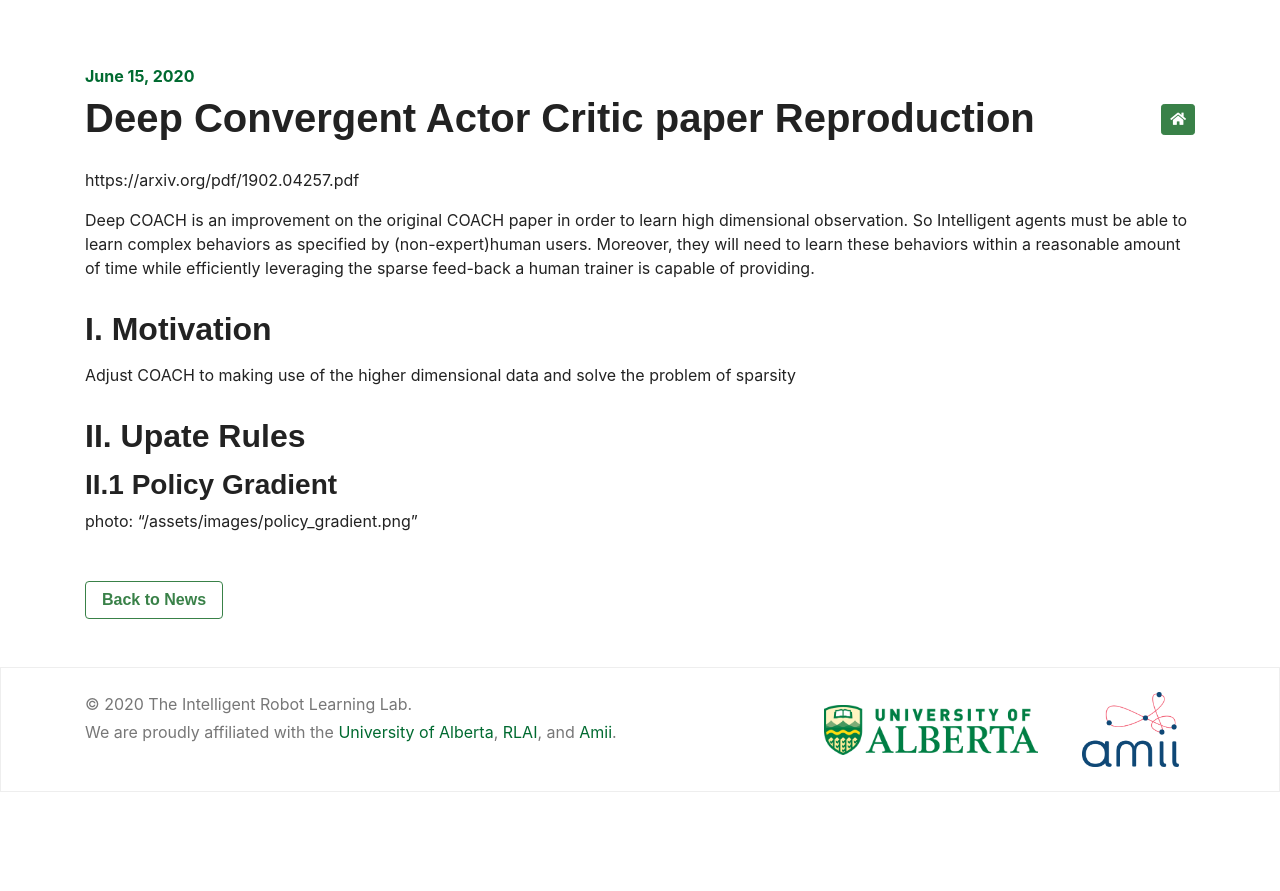
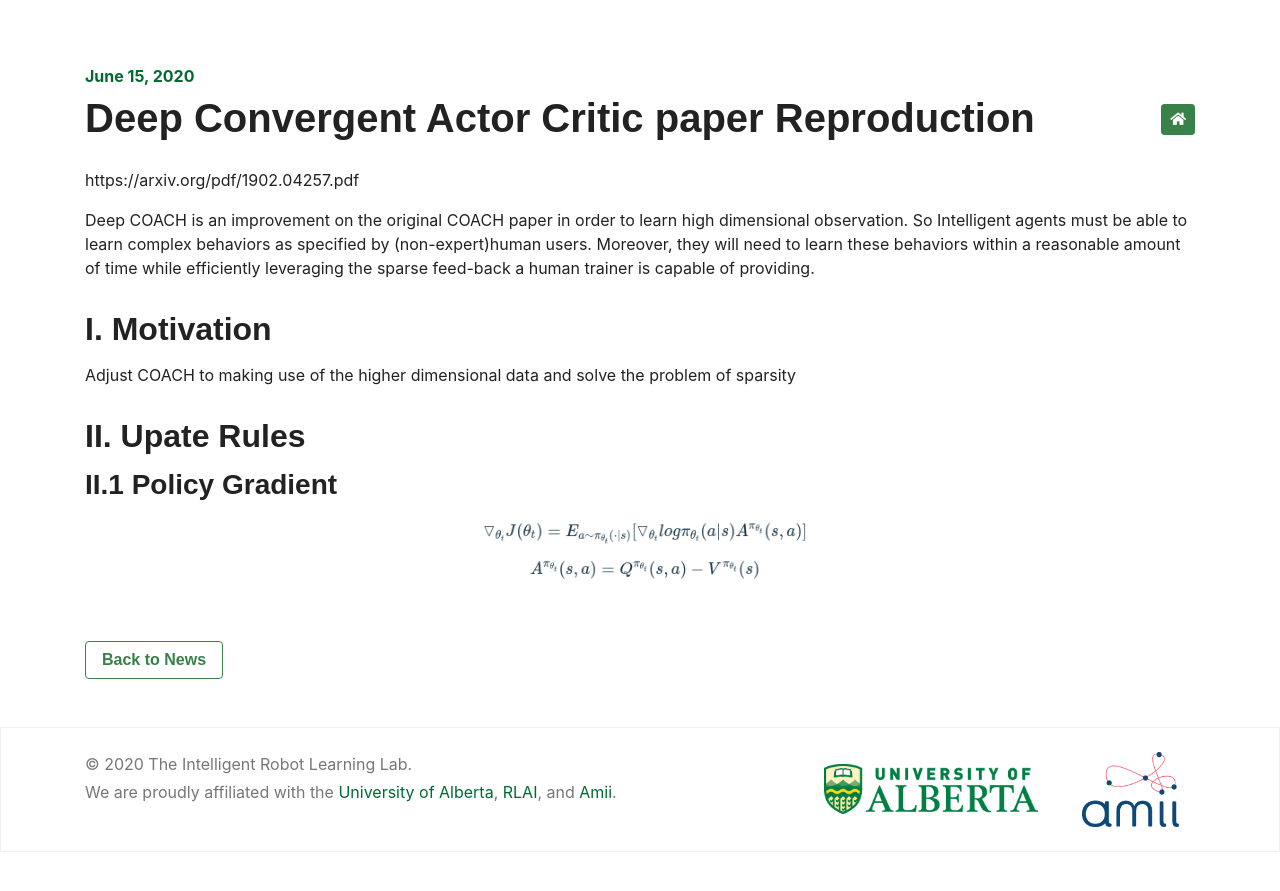
Before and after one commit to amathsow/amathsow.github.io, a Jekyll site: the page built from news/_posts/2020-06-15-sample-update-1.md, in a window 1280 px wide. Shown: the top 891 px of the page. Built offline with Jekyll 4.4.1, drawn with Linux system fonts in a browser that asks for light colours.

Commit message:
Update 2020-06-15-sample-update-1.md

```diff
--- a/news/_posts/2020-06-15-sample-update-1.md
+++ b/news/_posts/2020-06-15-sample-update-1.md
@@ -13,4 +13,6 @@ Adjust COACH to making use of the higher dimensional data and solve the problem
 ## II. Upate Rules
 
 ### II.1 Policy Gradient
-photo: "/assets/images/policy_gradient.png"
+<p align="center">
+  <img src="/assets/images/policy_gradient.png" width="350" title="hover text">
+</p>
```
